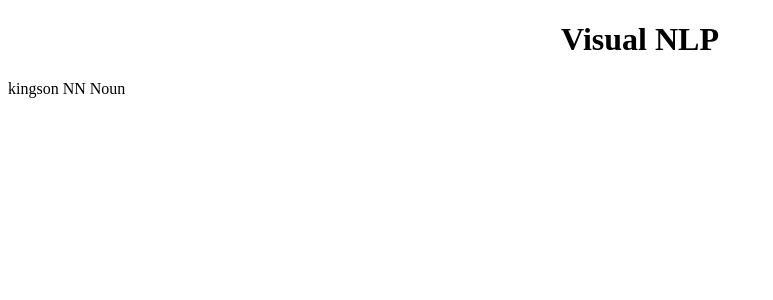
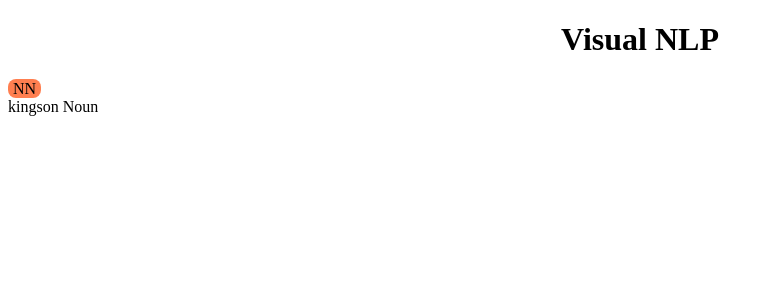
Before and after one commit to lkq/visual-nlp, an Angular app in the folder ui/: page / in a window 1280 px wide. Shown: the top 300 px of the page, without its empty margins (0-773 px from the left). Built offline with nearby package versions, Linux system fonts and the light colour scheme.

Commit message:
enhance tag style

```diff
--- a/ui/src/app/part-of-speech/pos-token.ts
+++ b/ui/src/app/part-of-speech/pos-token.ts
@@ -1,9 +1,9 @@
 
 export class PosToken {
 
-  token: String = 'kingson';
-  tag: String = 'NN';
-  tagName: String = 'Noun';
+  token: String;
+  tag: String;
+  tagName: String;
 
   constructor() { }
 }
--- a/ui/src/app/pos-tag/pos-tag.component.css
+++ b/ui/src/app/pos-tag/pos-tag.component.css
@@ -0,0 +1,7 @@
+.tag {
+  background-color: coral;
+  border-radius: 8px;
+  padding: 1px;
+  padding-left: 5px;
+  padding-right: 5px;
+}
--- a/ui/src/app/pos-tag/pos-tag.component.html
+++ b/ui/src/app/pos-tag/pos-tag.component.html
@@ -1,3 +1,4 @@
 <div>
-    <div>{{pos.token}} {{pos.tag}} {{pos.tagName}}</div>
+  <label class="tag">{{pos.tag}}</label>
+    <div>{{pos.token}}  {{pos.tagName}}</div>
 </div>
```
